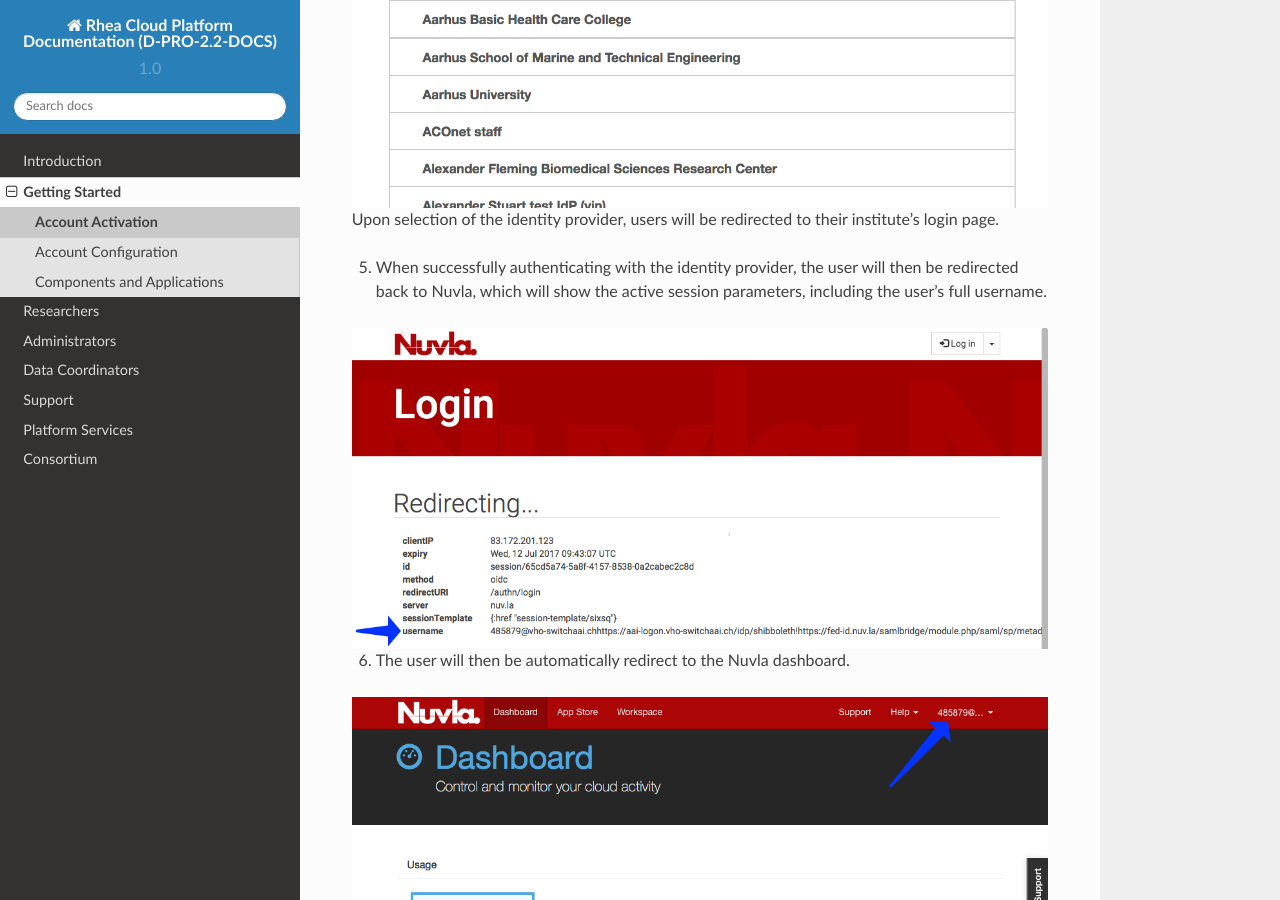
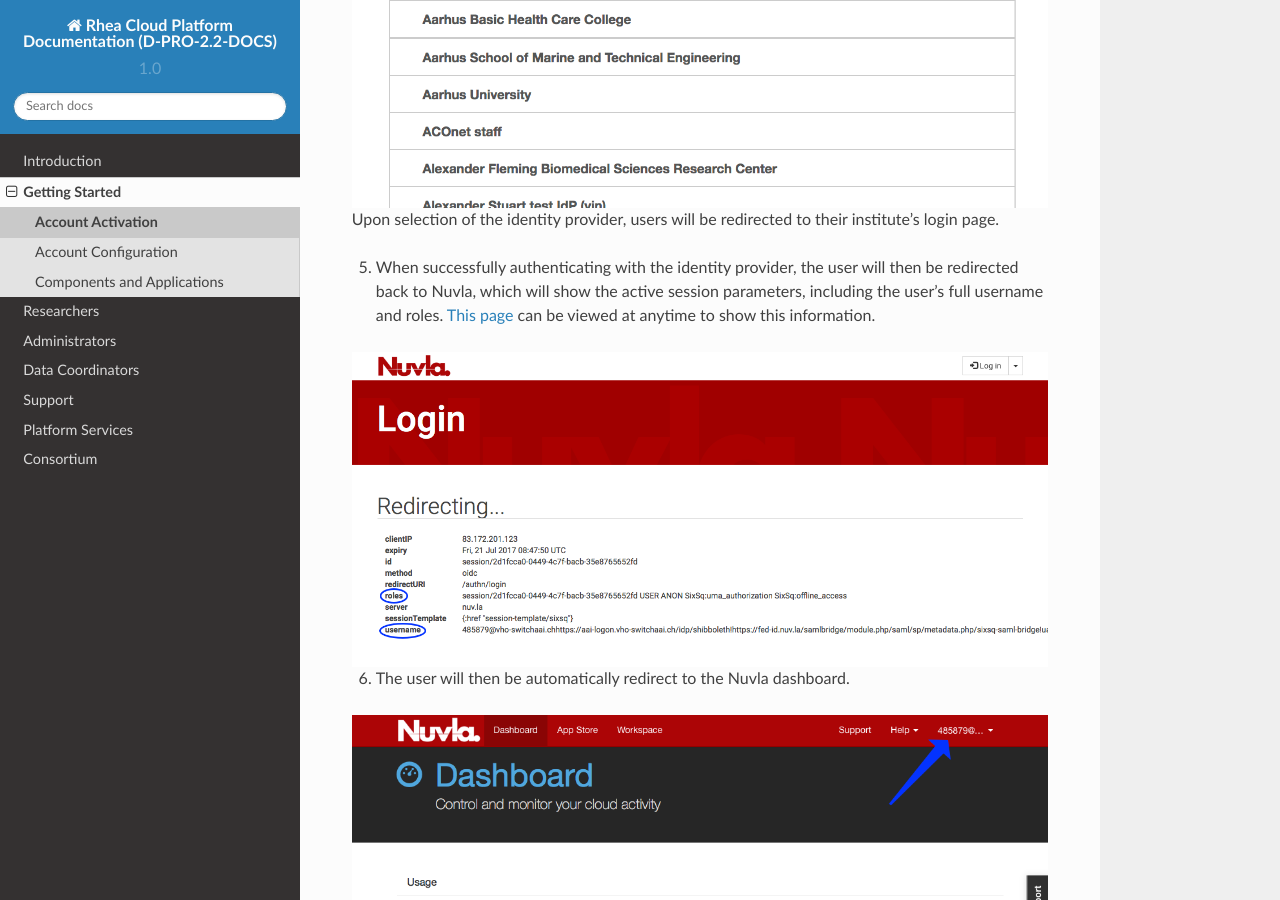
Before and after one commit to teamputtygen/hn-docs, a Sphinx documentation site: the page built from docs/getting-started/activation.rst, in a window 1280 px wide and 900 px high, scrolled down 2904 px. Built offline with Sphinx 7.4.7 and the Read the Docs theme 2.0.0, drawn with Linux system fonts in a browser that asks for light colours.

Commit message:
update session information

```diff
--- a/docs/getting-started/activation.rst
+++ b/docs/getting-started/activation.rst
@@ -61,7 +61,9 @@
 
 5. When successfully authenticating with the identity provider, the
    user will then be redirected back to Nuvla, which will show the
-   active session parameters, including the user's full username.
+   active session parameters, including the user's full username and
+   roles.  `This page <https://nuv.la/authn/login>`_ can be viewed at
+   anytime to show this information.
 
 .. image:: ../images/nuvlaSessionInfo.png
    :alt: User's session information
```
Also changed, not shown: docs/images/nuvlaSessionInfo.png, 1 other file.
